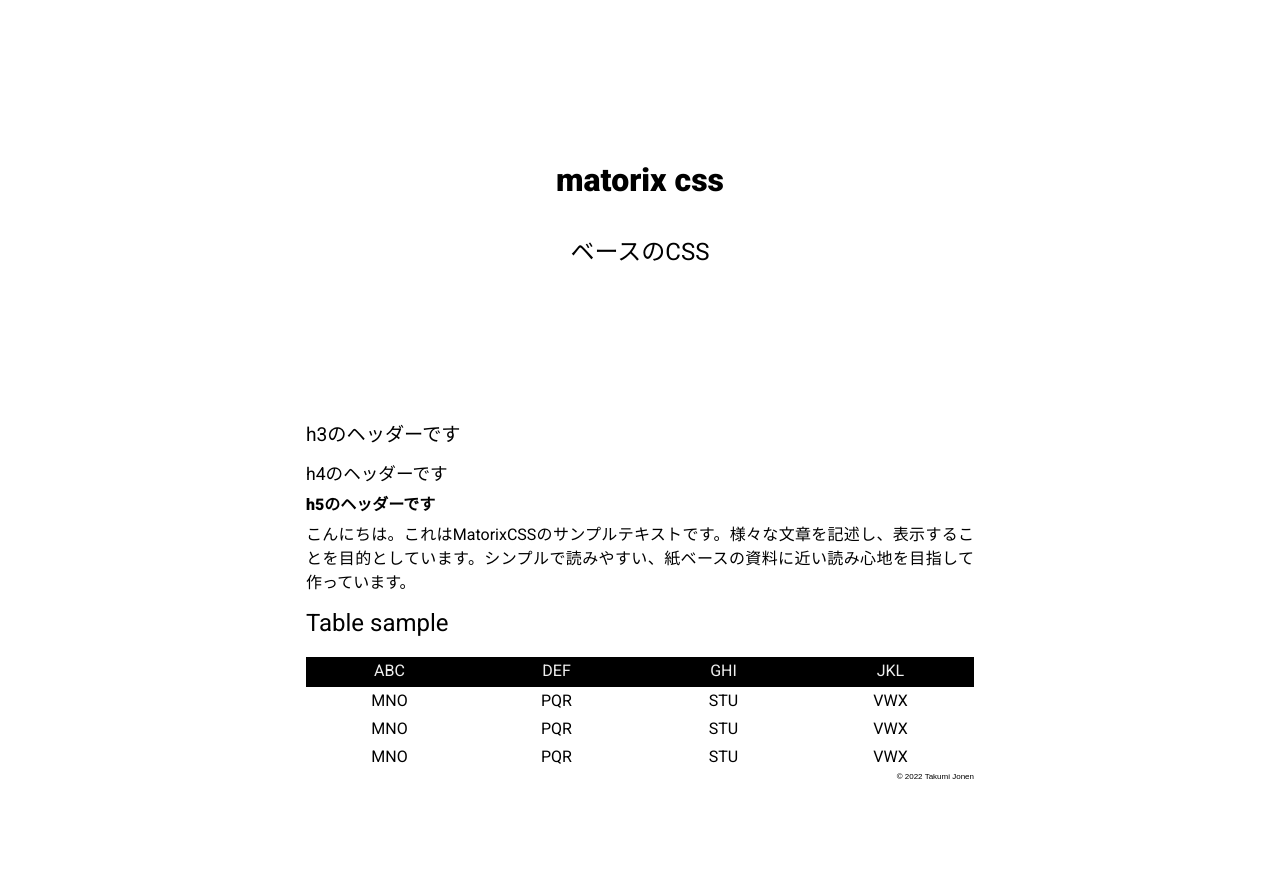
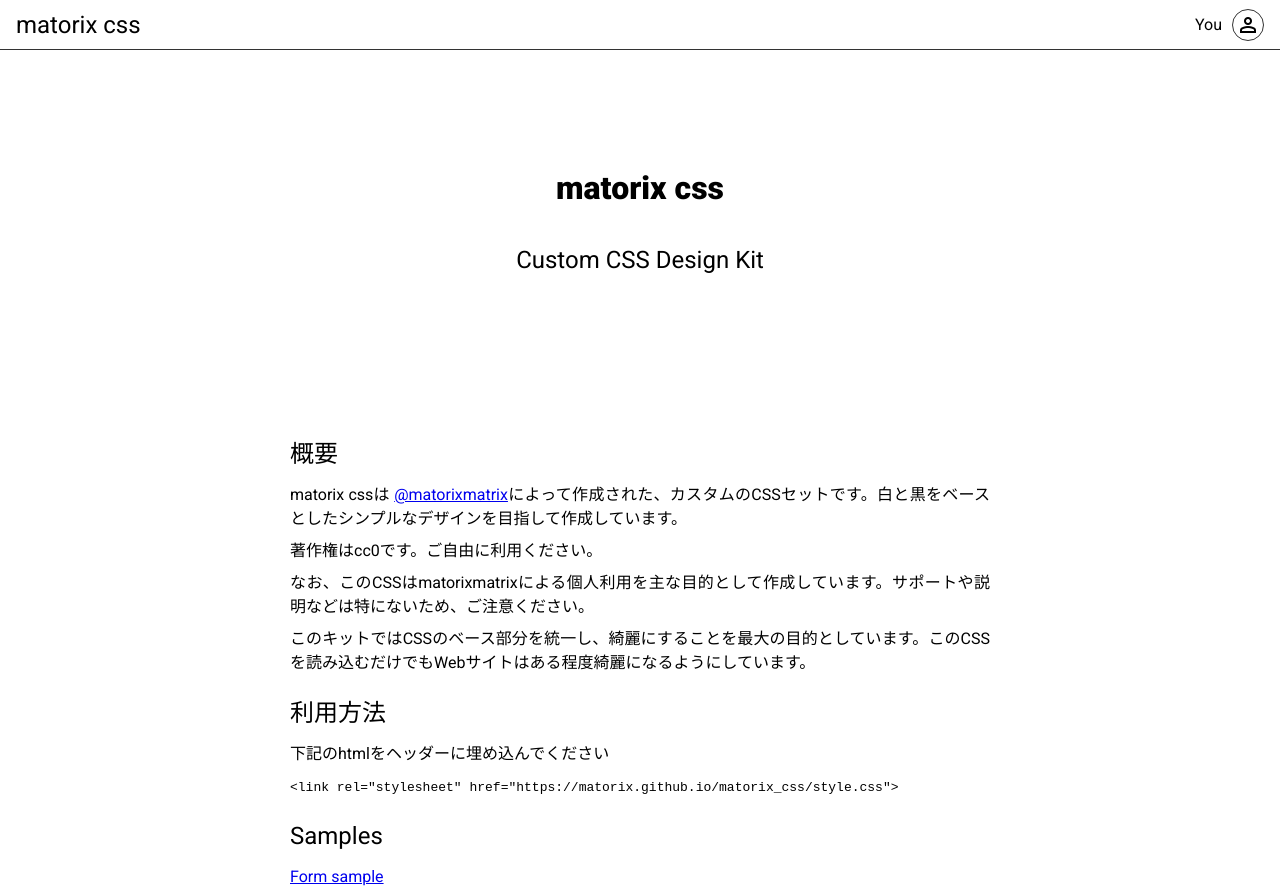
Before and after one commit to maTORIx/matorix_css, a plain HTML site: page index.html in a window 1280 px wide. Shown: the top 889 px of the page. Before the commit the page ends 800 px from the top, so only its background shows below. Drawn offline with nearby package versions, Linux system fonts and the light colour scheme; a web font is replaced by a local one.

Commit message:
add topbar and user component

```diff
--- a/components/basic.css
+++ b/components/basic.css
@@ -2,7 +2,7 @@ p {
     font-size: 1em;
     text-align: justify;
     line-height: 1.5em;
-    margin: 5px 0;
+    margin: 5px 0 8px 0;
 }
 
 p.left {
--- a/components/body.css
+++ b/components/body.css
@@ -1,4 +1,4 @@
 body {
-    font-family: "Roboto", "BIZ UDPGothic", sans-serif;
+    font-family: "Roboto", "Noto Sans JP", sans-serif;
     padding: 1em;
 }
--- a/components/fonts.css
+++ b/components/fonts.css
@@ -1,4 +1,4 @@
-@import url('https://fonts.googleapis.com/css2?family=BIZ+UDPGothic&display=swap');
+@import url('https://fonts.googleapis.com/css2?family=Noto+Sans+JP:wght@100;400;900&display=swap');
 @import url('https://fonts.googleapis.com/css2?family=Roboto:wght@100;400;900&display=swap');
 @import url('https://fonts.googleapis.com/css2?family=DotGothic16&display=swap');
 @import url('https://fonts.googleapis.com/css2?family=Material+Symbols+Outlined');
--- a/components/header.css
+++ b/components/header.css
@@ -1,7 +1,7 @@
 h1 {
     font-size: 2em;
     font-weight: 400;
-    margin: 10px 0 20px 0;
+    margin: 20px 0 10px;
 }
 
 h1.center {
@@ -12,7 +12,7 @@ h2 {
     font-size: 1.5em;
     font-weight: 400;
     padding-bottom: 1px;
-    margin: 10px 0 15px 0;
+    margin: 20px 0 10px;
 }
 
 h2.center {
--- /dev/null
+++ b/components/topbar.css
@@ -0,0 +1,28 @@
+section.topbar {
+    position: absolute;
+    display: flex;
+    justify-content: space-between;
+    align-items: center;
+    top: 0;
+    left: 0;
+    padding: 0 1rem;
+    height: 50px;
+    width: 100%;
+    border-bottom: 1px solid #333;
+}
+
+section.topbar div.leftside {
+    display: flex;
+    justify-content: left;
+    align-items: center;
+}
+
+section.topbar div.leftside h1 {
+    margin: 0;
+    font-size: 1.5em;
+}
+section.topbar div.rightside {
+    display: flex;
+    justify-content: right;
+    align-items: center;
+}
--- /dev/null
+++ b/components/user.css
@@ -0,0 +1,25 @@
+div.user {
+    max-width: max(200px, 40vw);
+    display: flex;
+    align-items: center;
+    justify-content: right;
+}
+
+div.user .icon {
+    display: flex;
+    align-items: center;
+    justify-content: center;
+    width: 32px;
+    height: 32px;
+    border: 1px solid #333;
+    border-radius: 50%;
+}
+
+div.user .name {
+    font-size: 1rem;
+    max-width: 20rem;
+    text-overflow: ellipsis;
+    overflow: hidden;
+    white-space: nowrap;
+    margin: 0 10px;
+}
--- a/index.html
+++ b/index.html
@@ -9,15 +9,35 @@
     <title>Matorix CSS Example</title>
 </head>
 
-<body class="portrait">
+<body>
+    <section class="topbar">
+        <div class="leftside">
+            <h1>matorix css</h1>
+        </div>
+        <div class="rightside">
+            <div class="user">
+                <p class="name">You</p>
+                <span class="material-symbols-outlined icon">person</span>
+            </div>
+        </div>
+    </section>
+    <div class="portrait">
+
     <section class="slidelike be-small">
         <h1>matorix css</h1>
-        <h2>ベースのCSS</h2>
+        <h2>Custom CSS Design Kit</h2>
     </section>
-    <h3>h3のヘッダーです</h3>
-    <h4>h4のヘッダーです</h4>
-    <h5>h5のヘッダーです</h5>
-    <p>こんにちは。これはMatorixCSSのサンプルテキストです。様々な文章を記述し、表示することを目的としています。シンプルで読みやすい、紙ベースの資料に近い読み心地を目指して作っています。</p>
+    <h2>概要</h2>
+    <p>matorix cssは <a href="http://twitter.com/matorixmatrix">@matorixmatrix</a>によって作成された、カスタムのCSSセットです。白と黒をベースとしたシンプルなデザインを目指して作成しています。</p>
+    <p>著作権はcc0です。ご自由に利用ください。</p>
+    <p>なお、このCSSはmatorixmatrixによる個人利用を主な目的として作成しています。サポートや説明などは特にないため、ご注意ください。</p>
+    <p>このキットではCSSのベース部分を統一し、綺麗にすることを最大の目的としています。このCSSを読み込むだけでもWebサイトはある程度綺麗になるようにしています。</p>
+    <h2>利用方法</h2>
+    <p>下記のhtmlをヘッダーに埋め込んでください</p>
+    <code>&lt;link rel=&quot;stylesheet&quot; href=&quot;https://matorix.github.io/matorix_css/style.css&quot;&gt;</code>
+
+    <h2>Samples</h2>
+    <a href="./form.html">Form sample</a>
 
     <h2>Table sample</h2>
     <table class="center">
@@ -49,6 +69,7 @@
     <footer>
         <small>© 2022 Takumi Jonen</small>
     </footer>
+    </div>
 </body>
 
 </html>
--- a/style.css
+++ b/style.css
@@ -8,3 +8,5 @@
 @import url('./components/container.css');
 @import url('./components/layout.css');
 @import url('./components/form.css');
+@import url('./components/topbar.css');
+@import url('./components/user.css');
```
Also changed, not shown: form.html (+1 -1 lines).
